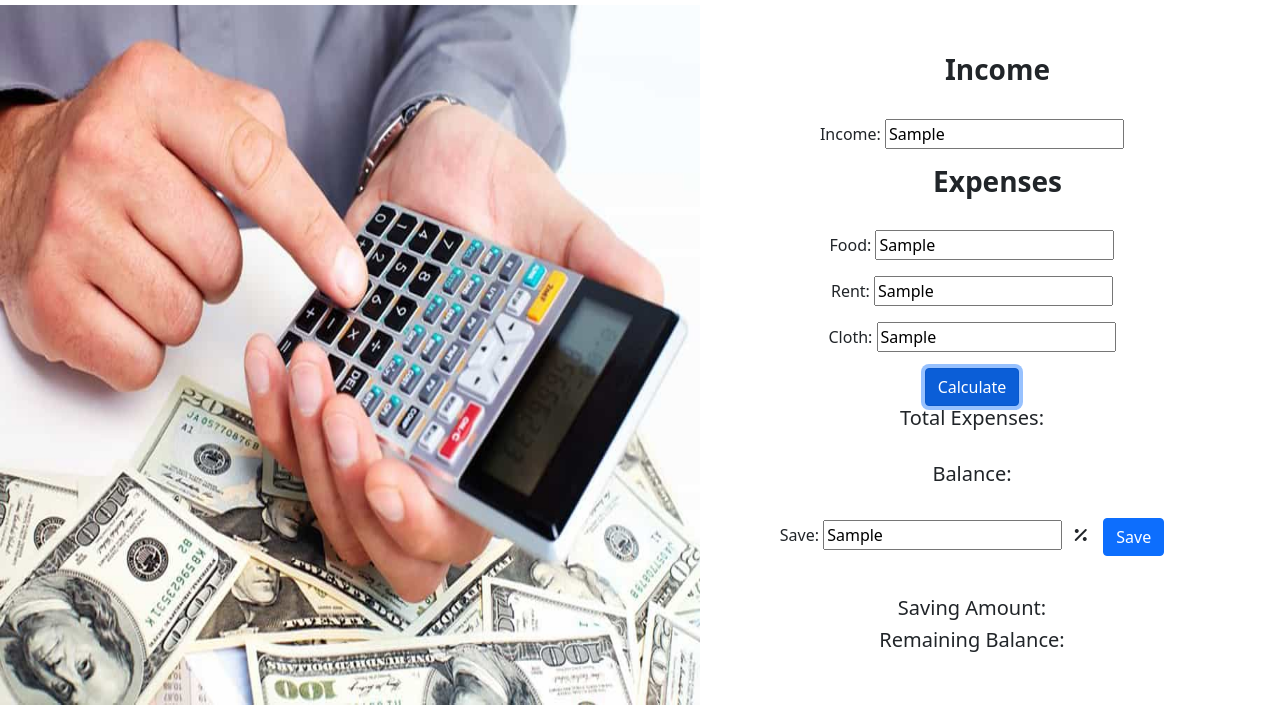
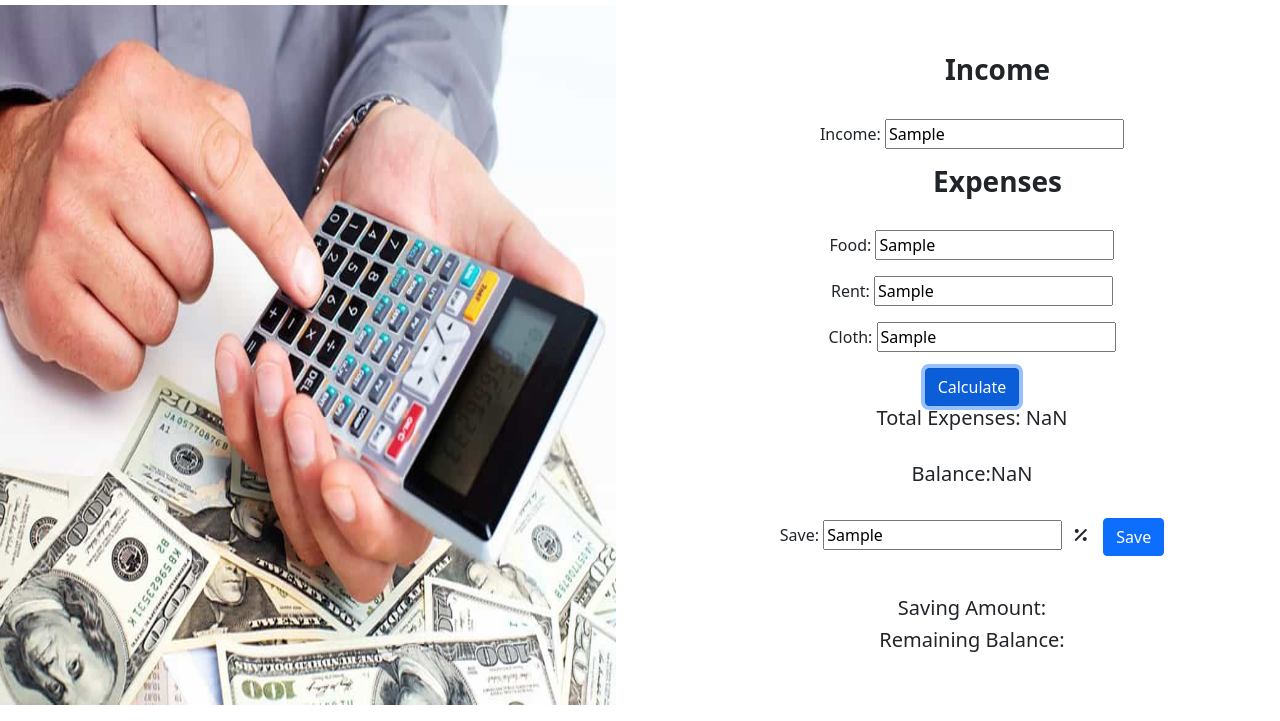
Before and after one commit to shakilahamed95/my-calculator, a plain HTML site: page index.html in a window 1280 px wide. Both pictures are taken after typing "Sample", "Sample", "Sample", "Sample", "Sample" into the empty fields and a click on the button "Calculate". Shown: the part 147-868 px from the top of the page. Drawn offline with nearby package versions, Linux system fonts and the light colour scheme.

Commit message:
income and cost section calculation done

```diff
--- a/index.html
+++ b/index.html
@@ -25,21 +25,23 @@
     </header>
     <!-- main section start  -->
     <main>
+        <!-- income  and cost section  -->
         <section class="row g-5">
             <div class="col-12 col-sm-12 col-md-6 col-lg-6 mb-3">
-                <img class="image" src="images/image.jpg" alt="">
+                <img class="image img-fluid" src="images/image.jpg" alt="">
             </div>
             <div class="col-12 col-sm-12 col-md-6 col-lg-6 mb-3 pt-5 text-center">
                 <h3 class="fw-bolder"> &nbsp&nbsp&nbsp&nbsp&nbsp&nbsp Income </h3> <br>
-                <p>Income: <input type="text"></p>
+                <p>Income: <input id="income-field" type="text"></p>
                 <h3 class="fw-bolder"> &nbsp&nbsp&nbsp&nbsp&nbsp&nbsp Expenses</h3> <br>
-                <p>Food: <input type="text"></p>
-                <p>Rent: <input type="text"></p>
-                <p>Cloth: <input type="text"></p>
-                <button class="btn btn-primary" type="submit">Calculate</button>
-                <h5>Total Expenses: <span></span> </h5>
+                <p>Food: <input id="food-cost" type="text"></p>
+                <p>Rent: <input id="rent-cost" type="text"></p>
+                <p>Cloth: <input id="cloth-cost" type="text"></p>
+                <button class="btn btn-primary" id="calculate-btn" type="submit">Calculate</button><br>
+                <h5>Total Expenses: <span id="total-expenses"></span> </h5>
                 <br>
-                <h5>Balance:<span></span> </h5><br>
+                <h5>Balance:<span id="rest-money"></span> </h5><br>
+                <!-- saving section  -->
                 <p>Save: <input type="text">&nbsp&nbsp <i class="fas fa-percent"></i>&nbsp&nbsp&nbsp <button
                         class="btn btn-primary" type="submit">Save</button></p>
                 <br>
--- a/js/script.js
+++ b/js/script.js
@@ -0,0 +1,15 @@
+function updateBalance(income, cost) {
+    const remainingBalance = income - cost;
+    const expences = document.getElementById("total-expenses");
+    expences.innerText = cost;
+    const newBalance = document.getElementById("rest-money")
+    newBalance.innerText = remainingBalance;
+}
+document.getElementById("calculate-btn").addEventListener("click", function () {
+    const totalIncome = parseFloat(document.getElementById("income-field").value);
+    const foodCost = parseFloat(document.getElementById("food-cost").value);
+    const rentCost = parseFloat(document.getElementById("rent-cost").value);
+    const clothCost = parseFloat(document.getElementById("cloth-cost").value);
+    const totalCost = foodCost + rentCost + clothCost;
+    updateBalance(totalIncome, totalCost);
+})
--- a/style.css
+++ b/style.css
@@ -1,4 +1,4 @@
 .image{
-    width:700px;
+    /* width:700px; */
     height: 700px;
 }
```
